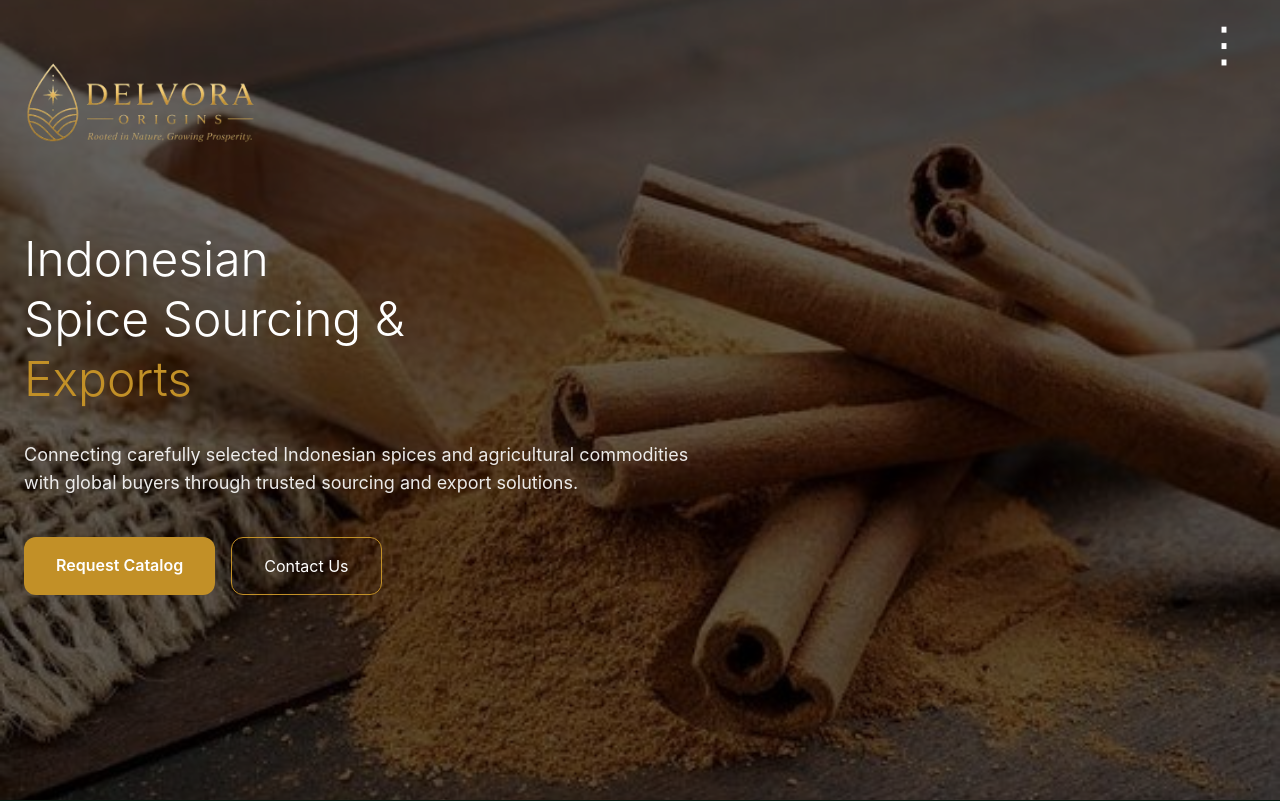
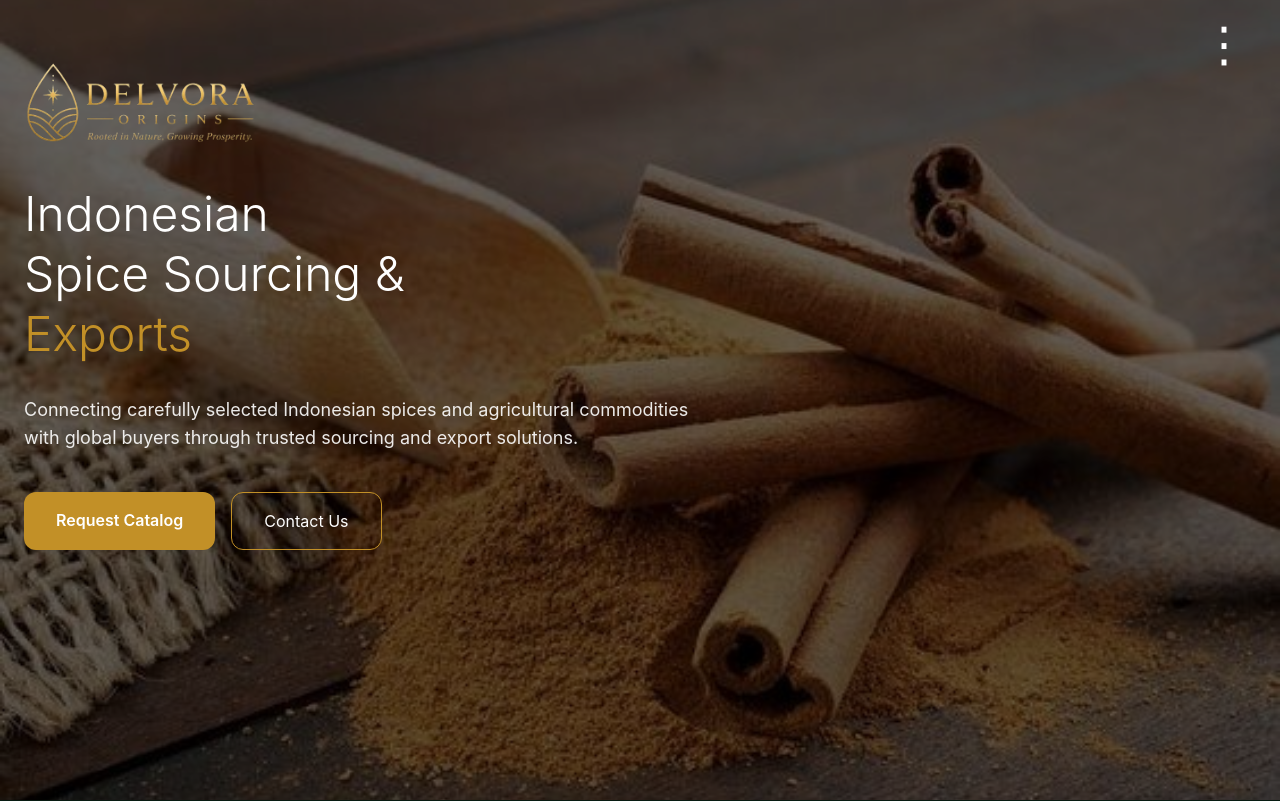
Before and after one commit to delvoraorigins-source/delvora-origins, a Next.js app: page / in a window 1280 px wide. Shown: the top 801 px of the page. Built offline with nearby package versions, Linux system fonts and the light colour scheme.

Commit message:
Adjust hero section spacing

```diff
--- a/app/page.tsx
+++ b/app/page.tsx
@@ -68,7 +68,7 @@ return (
     </div>
 
     {/* TEXT */}
-    <div className="relative z-10 flex items-center min-h-screen px-6">
+    <div className="relative z-10 flex items-start min-h-screen px-6 pt-40">
       <div className="max-w-3xl text-white">
 
         <p
```
